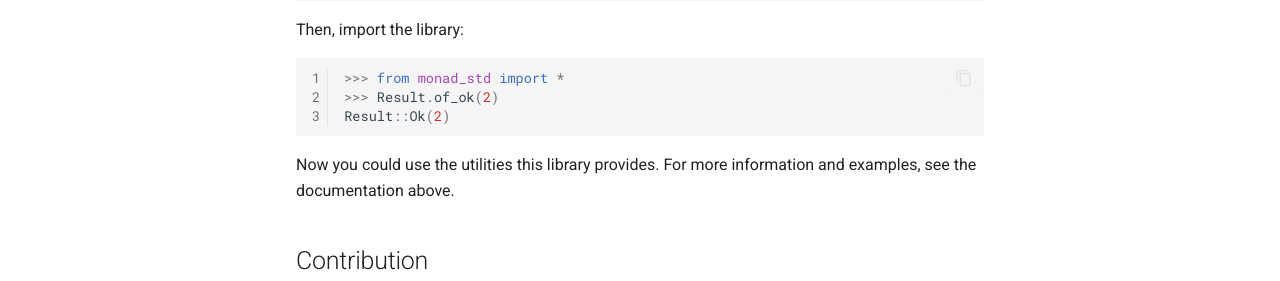
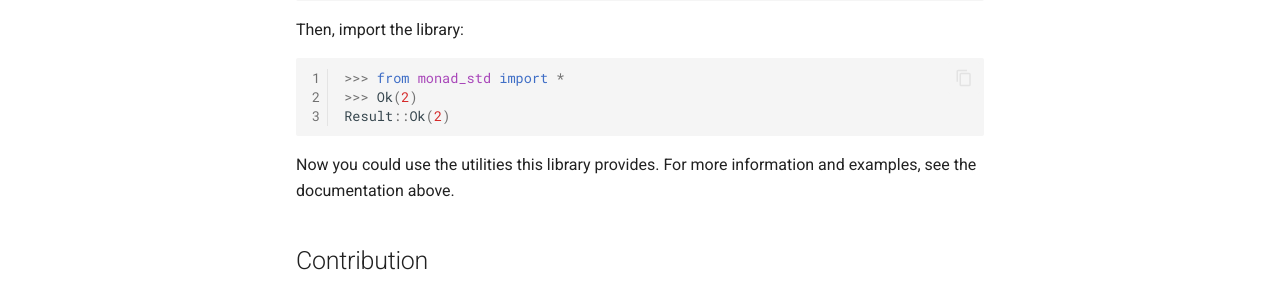
Before and after one commit to Embers-of-the-Fire/monad-std, an MkDocs documentation site: the page built from docs_src/docs/index.md, in a window 1280 px wide and 900 px high, scrolled down 466 px. Shown: the part 172-453 px from the top of the window. Built offline with MkDocs 1.6.1 and Material for MkDocs 9.7.7, drawn with Linux system fonts in a browser that asks for light colours; comment, search, counter and statistics services are not loaded.

Commit message:
fix: fix quick start

````diff
--- a/docs_src/docs/index.md
+++ b/docs_src/docs/index.md
@@ -33,7 +33,7 @@ Then, import the library:
 
 ```python
 >>> from monad_std import *
->>> Result.of_ok(2)
+>>> Ok(2)
 Result::Ok(2)
 ```
 
````
